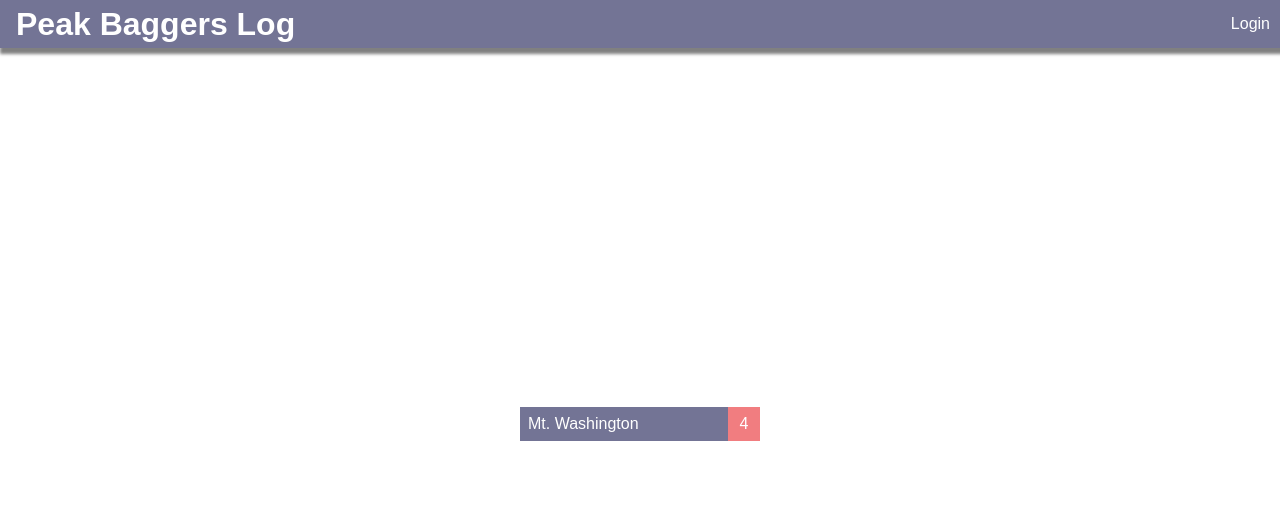
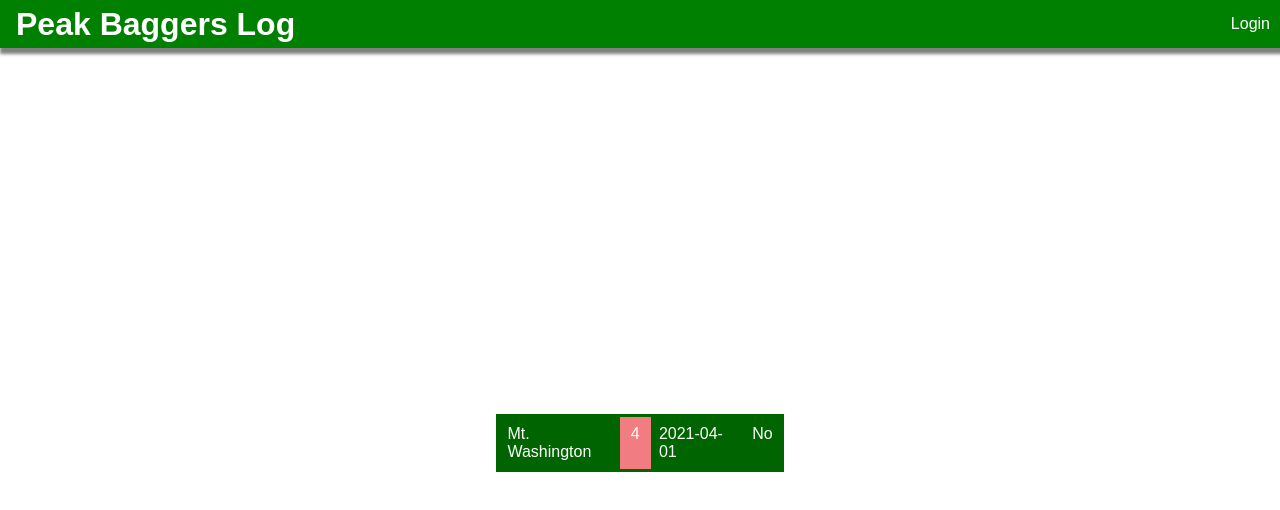
Before and after one commit to garrettruss/Project-Three-Front, a React (Create React App) app: page / in a window 1280 px wide. Shown: the top 510 px of the page. Built offline with nearby package versions, Linux system fonts and the light colour scheme; no server answers.

Commit message:
midday save

```diff
--- a/src/App.js
+++ b/src/App.js
@@ -6,15 +6,19 @@ export default function App() {
 
   const [state, setState] = useState({
     user: null,
-    mountains: [{ mountain: "Mt. Washington", difficulty: "4" }],
+    mountains: [{
+      mountain: "Mt. Washington",
+      difficulty: "4",
+      date: "2021-04-01",
+      firstTime: "No",
+    }],
     newMountain: {
       mountain: "",
-      difficulty: "3",
+      difficulty: "4",
+      date: "",
+      firstTime: "No",
     },
   });
-
-
-
 
 
   async function getAppData() {
@@ -61,7 +65,9 @@ export default function App() {
       mountains: [...prevState.mountains, prevState.newMountain],
       newMountain: {
         mountain: "",
-        difficulty: "3",
+        difficulty: "4",
+        date: "",
+        firstTime: "No",
       },
     }));
   }
@@ -85,21 +91,24 @@ export default function App() {
         <section>
           {state.mountains.map((s) => (
             <article key={s.mountain}>
-              <div>{s.mountain}</div> <div>{s.difficulty}</div>
+              <div>{s.mountain}</div> <div>{s.difficulty}</div><div>{s.date}</div><div>{s.firstTime}</div>
             </article>
           ))}
+
           {state.user && (
             <>
               <hr />
               <form onSubmit={addMountain}>
                 <label>
                   <span>Mountain</span>
+
                   <input
                     name="mountain"
                     value={state.newMountain.mountain}
                     onChange={handleChange}
                   />
                 </label>
+
                 <label>
                   <span>Difficulty</span>
                   <select
@@ -114,7 +123,35 @@ export default function App() {
                     <option value="5">5</option>
                   </select>
                 </label>
+
+                <label>
+                  <span>Date of Hike</span>
+                  <input
+                    type="date"
+                    name="date"
+                    min="2018-01-01"
+                    max="2021-12-31"
+                    value={state.newMountain.date}
+                    onChange={handleChange}
+                    />
+                </label>
+
+
+                <label>
+                  <span>First time hiking this mountain?</span>
+                  <select
+                    name="firstTime"
+                    value={state.newMountain.firstTime}
+                    onChange={handleChange}
+                  >
+                    <option value="Yes">Yes</option>
+                    <option value="No">No</option>
+                  </select>
+
+                </label>
+
                 <button>ADD Mountain</button>
+
               </form>
             </>
           )}
--- /dev/null
+++ b/src/components/Header/Header.css
@@ -0,0 +1,29 @@
+header {
+    display: flex;
+    justify-content: space-between;
+    align-items: center;
+    height: 3rem;
+    padding-left: 1rem;
+    background-color: green;
+    box-shadow: 3px 3px 3px 3px #808080;
+    color: #ffffff;
+}
+
+header>ul {
+    list-style: none;
+    display: flex;
+    align-items: center;
+}
+
+header>ul li {
+    margin-right: 10px;
+}
+
+header>ul li:hover {
+    cursor: pointer;
+}
+
+header>ul img {
+    height: 2.5rem;
+    border-radius: 50%;
+}
--- a/src/components/Header/Header.js
+++ b/src/components/Header/Header.js
@@ -1,4 +1,5 @@
 import { login, logout } from '../../services/firebase';
+import "./Header.css";
 
 const Header = (props) => (
     <header>
--- a/src/styles.css
+++ b/src/styles.css
@@ -13,45 +13,18 @@ body {
   flex-direction: column;
 }
 
-header {
-  display: flex;
-  justify-content: space-between;
-  align-items: center;
-  height: 3rem;
-  padding-left: 1rem;
-  background-color: #737495;
-  box-shadow: 3px 3px 3px 3px #808080;
-  color: #ffffff;
-}
-
-header>ul {
-  list-style: none;
-  display: flex;
-  align-items: center;
-}
-
-header>ul li {
-  margin-right: 10px;
-}
-
-header>ul li:hover {
-  cursor: pointer;
-}
 
 .auth-link:hover {
   cursor: pointer;
 }
 
-header>ul img {
-  height: 2.5rem;
-  border-radius: 50%;
-}
 
 main {
   flex-grow: 1;
   display: flex;
   justify-content: center;
   align-items: center;
+  margin-top: 3%;
 }
 
 section>article {
@@ -59,8 +32,10 @@ section>article {
   justify-content: space-between;
   min-width: 15rem;
   color: white;
-  margin: 0.1rem;
-  background-color: #737495;
+  margin: 1%;
+  padding: 1%;
+  background-color: darkgreen;
+
 }
 
 article>div {
@@ -114,3 +89,7 @@ button:hover {
   color: white;
   background-color: #737495;
 }
+
+form {
+  margin-top: 5%;
+}
```
Also changed, not shown: 1 other file (tests, documents, lock files or other folders).
